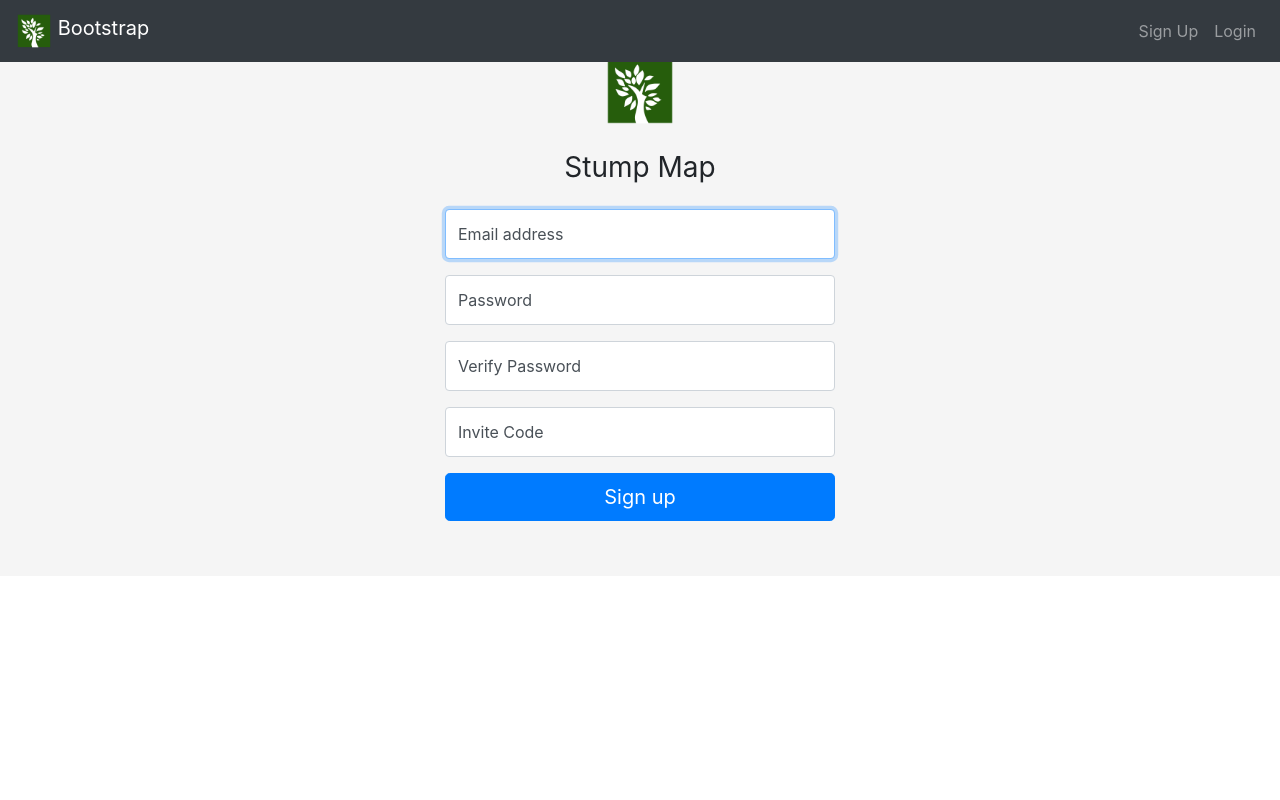
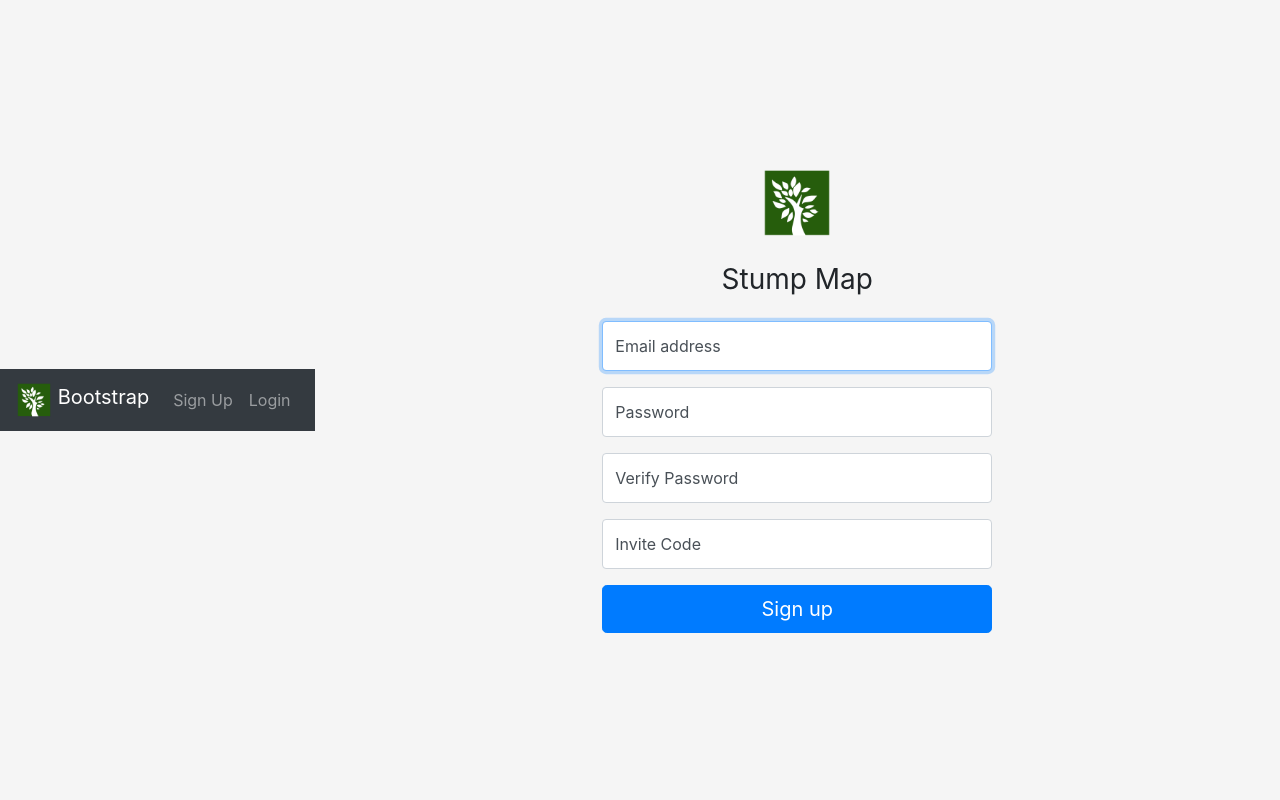
Before and after one commit to aslepaugo/stump-map, a Flask app: page /signup in a window 1280 px wide. Run offline with Flask 2, Linux system fonts and the light colour scheme; some libraries are stand-ins or nearby versions.

Commit message:
Cosmetic fixes

```diff
--- a/webapp/auth.py
+++ b/webapp/auth.py
@@ -8,7 +8,7 @@ from . import db
 auth = Blueprint('auth', __name__)
 
 
-@auth.route('/login')
+@auth.route('/login', methods=['GET'])
 def login():
     return render_template('login.html')
 
@@ -35,7 +35,7 @@ def logout():
     return redirect(url_for('main.index'))
 
 
-@auth.route('/signup')
+@auth.route('/signup', methods=['GET'])
 def signup():
     return render_template('signup.html')
 
--- a/webapp/static/css/floating-lables.css
+++ b/webapp/static/css/floating-lables.css
@@ -1,6 +1,5 @@
 
-
-.section-signin {
+body {
   display: -ms-flexbox;
   display: flex;
   -ms-flex-align: center;
@@ -8,6 +7,7 @@
   padding-top: 40px;
   padding-bottom: 40px;
   background-color: #f5f5f5;
+  height: 100vh;
 }
 
 .form-signin {
@@ -16,6 +16,7 @@
   padding: 15px;
   margin: auto;
 }
+
 
 .form-label-group {
   position: relative;
@@ -27,7 +28,6 @@
   height: 3.125rem;
   padding: .75rem;
 }
-
 .form-label-group label {
   position: absolute;
   top: 0;
@@ -51,7 +51,6 @@
 .form-label-group input::-moz-placeholder {
   color: transparent;
 }
-
 .form-label-group input:-ms-input-placeholder {
   color: transparent;
 }
@@ -78,15 +77,7 @@
   padding-top: 1.25rem;
   padding-bottom: .25rem;
 }
-
 .form-label-group input:not(:-moz-placeholder-shown) ~ label {
-  padding-top: .25rem;
-  padding-bottom: .25rem;
-  font-size: 12px;
-  color: #777;
-}
-
-.form-label-group input:not(:-ms-input-placeholder) ~ label {
   padding-top: .25rem;
   padding-bottom: .25rem;
   font-size: 12px;
@@ -100,6 +91,12 @@
   color: #777;
 }
 
+.form-label-group input:not(:-ms-input-placeholder) ~ label {
+  padding-top: .25rem;
+  padding-bottom: .25rem;
+  font-size: 12px;
+  color: #777;
+}
 /* Fallback for Edge
 -------------------------------------------------- */
 @supports (-ms-ime-align: auto) {
--- a/webapp/templates/base.html
+++ b/webapp/templates/base.html
@@ -8,14 +8,14 @@
     <!-- Bootstrap CSS -->
     <link rel="stylesheet" href="https://stackpath.bootstrapcdn.com/bootstrap/4.5.2/css/bootstrap.min.css" integrity="sha384-JcKb8q3iqJ61gNV9KGb8thSsNjpSL0n8PARn9HuZOnIxN0hoP+VmmDGMN5t9UJ0Z" crossorigin="anonymous">
 
+    {% block custom_css %}
+    {% endblock %}
 
-
-    <link href={{ url_for('static', filename='css/floating-lables.css') }} rel="stylesheet">
   </head>
   <body>
 
       <!-- Fixed navbar -->
-      <nav class="navbar navbar-expand-md navbar-dark fixed-top bg-dark">
+      <nav class="navbar navbar-expand-md navbar-dark bg-dark">
         <a class="navbar-brand" href={{ url_for('main.index') }}>
           <img src={{ url_for('static', filename='ico/logo.png') }} width="36" height="36" class="d-inline-block align-top" alt="" loading="lazy">
           Bootstrap
@@ -42,6 +42,8 @@
         </div>
       </nav>
 
+      <div class=".container-md">
+      </div>
     {% block content %}
     {% endblock %}
   </body>
--- a/webapp/templates/signup.html
+++ b/webapp/templates/signup.html
@@ -1,9 +1,11 @@
 {% extends "base.html" %}
 
+{% block custom_css %}
+<link href={{ url_for('static', filename='css/floating-lables.css') }} rel="stylesheet">
+{% endblock %}
+
+
 {% block content %}
-
-<div class="mx-auto col section-signin">
-
 <form class="form-signin"  method="POST" action="/signup">
     <div class="text-center mb-4">
     <img class="mb-4" src={{ url_for('static', filename='ico/logo.png') }} alt="" width="72" height="72">
@@ -43,5 +45,5 @@
 
 </form>
 
-</div>
+
 {% endblock %}
```
Also changed, not shown: webapp/__init__.py (+3 -4 lines), webapp/templates/login.html (+5 -3 lines). Lines whose indentation alone changed are shown as unchanged.
